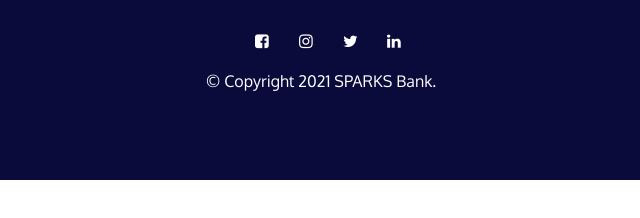
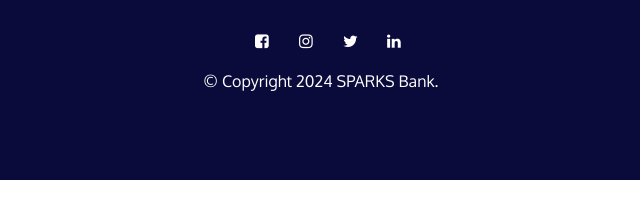
Before and after one commit to Aditi-shine/BankingSystem, a plain HTML site: page bank.html in a window 1280 px wide. Shown: the part 472-690 px from the top of the page, 319-959 px from the left. Drawn offline with nearby package versions, Linux system fonts and the light colour scheme.

Commit message:
Update bank.html

```diff
--- a/bank.html
+++ b/bank.html
@@ -75,7 +75,7 @@ href="https://cdn.jsdelivr.net/npm/bootstrap@4.5.3/dist/css/bootstrap.min.css" i
         <i class="social-icon fa fa-instagram" aria-hidden="true"></i>
       <i class="social-icon fa fa-twitter" aria-hidden="true"></i>
         <i class="social-icon fa fa-linkedin" aria-hidden="true"></i>
-        <p>© Copyright 2021 SPARKS Bank.</p>
+        <p>© Copyright 2024 SPARKS Bank.</p>
       </footer>
     </body>
     </html>
```
